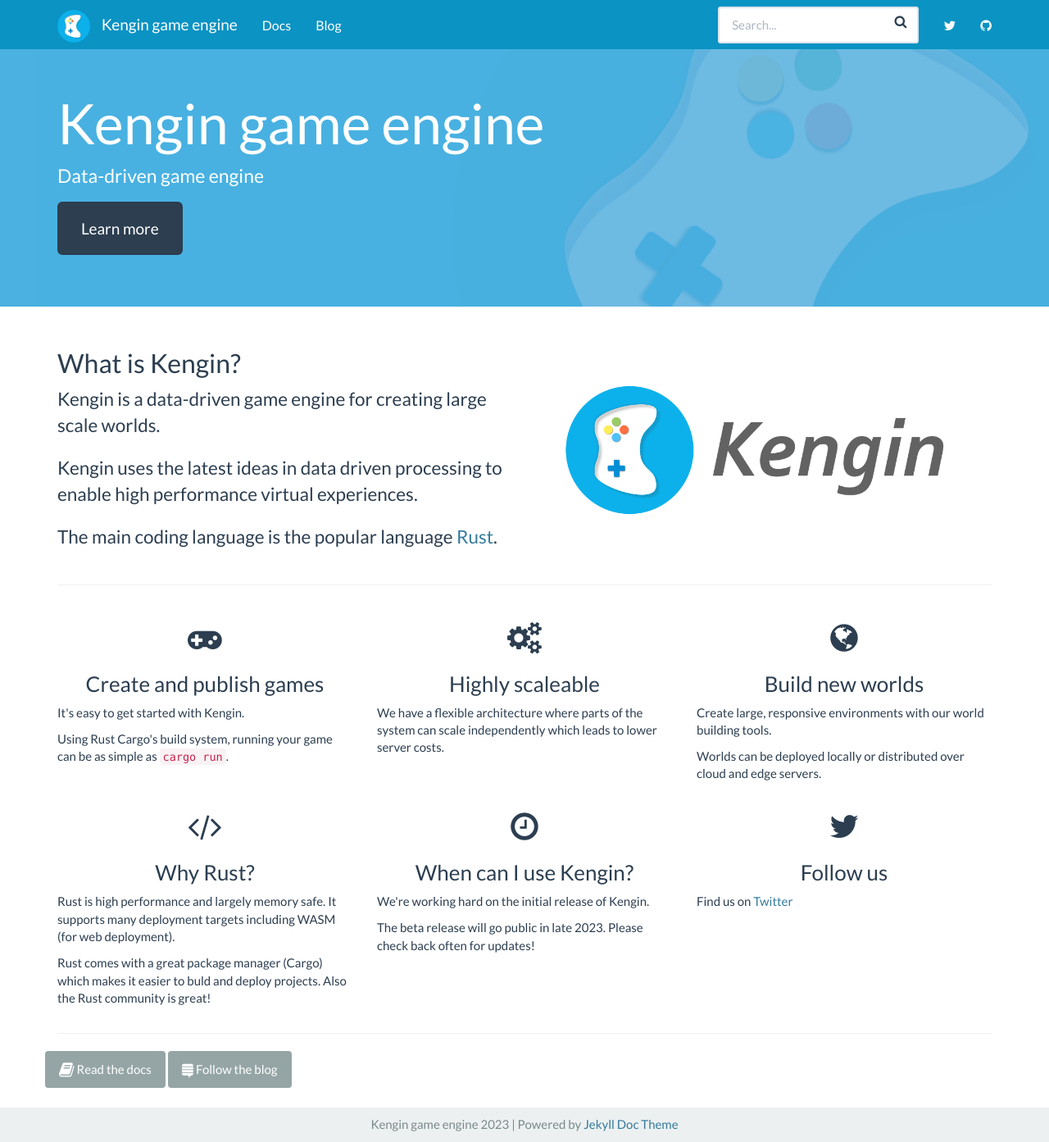
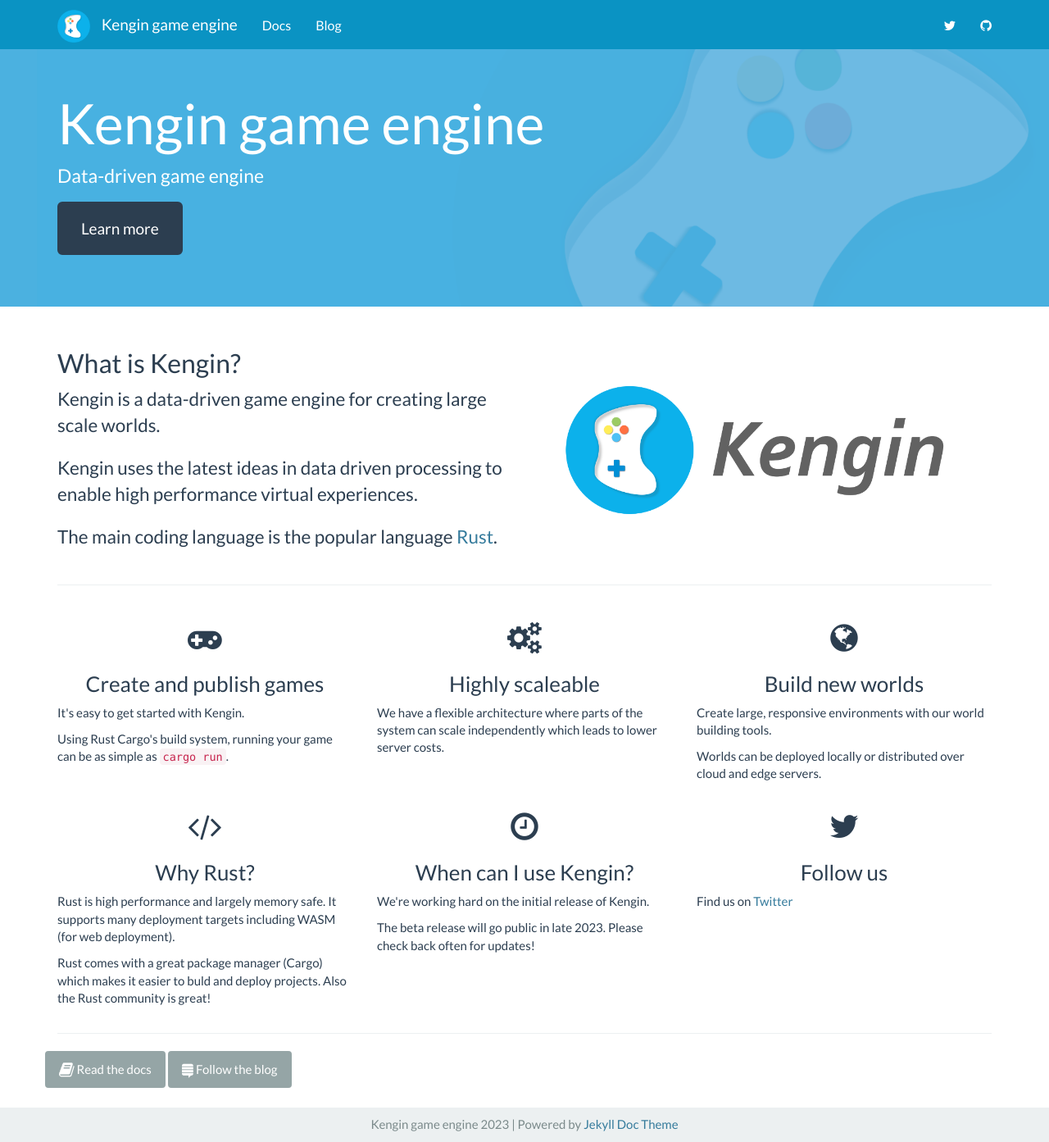
Before and after one commit to kengin-games/website, a Jekyll site: the page built from index.html, in a window 1280 px wide and 1393 px high. Shown: the whole window at 82% size. Built offline with Jekyll 4.4.1, drawn with Linux system fonts in a browser that asks for light colours.

Commit message:
Remove search box.

```diff
--- a/_includes/topnav.html
+++ b/_includes/topnav.html
@@ -18,15 +18,17 @@
                 <li {% if page.sectionid=='blog' %} class="active" {% endif %}><a href="{{ site.posts.first.url | relative_url }}">Blog</a></li>
             </ul>
             <div class="navbar-right">
+                <!--
                 <form class="navbar-form navbar-left">
                     <div class="form-group has-feedback">
                         <input id="search-box" type="search" class="form-control" placeholder="Search...">
                         <i class="fa fa-search form-control-feedback"></i>
                     </div>
                 </form>
+                -->
                 <ul class="nav navbar-nav">
-                    <li><a href="https://twitter.com/kengingames" target="_blank"><i class="fa fa-twitter" aria-hidden="true"></i></a></li>
-                    <li><a href="{{ site.git_address }}"><i class="fa fa-github" aria-hidden="true"></i></a></li>
+                    <li><a target="_blank" href="https://twitter.com/kengingames"><i class="fa fa-twitter" aria-hidden="true"></i></a></li>
+                    <li><a target="_blank" href="{{ site.git_address }}"><i class="fa fa-github" aria-hidden="true"></i></a></li>
                 </ul>
             </div>
         </div>
--- a/index.html
+++ b/index.html
@@ -98,7 +98,7 @@
         <a href="/docs/home/" class="btn btn-default" role="button">
             <i class="fa fa-book fa-lg"></i> Read the docs
         </a>
-        <a href="/docs/home/" class="btn btn-default" role="button">
+        <a href="/docs/allposts/" class="btn btn-default" role="button">
             <i class="fa fa-stack-exchange fa-lg"></i> Follow the blog
         </a>
     </div>
```
